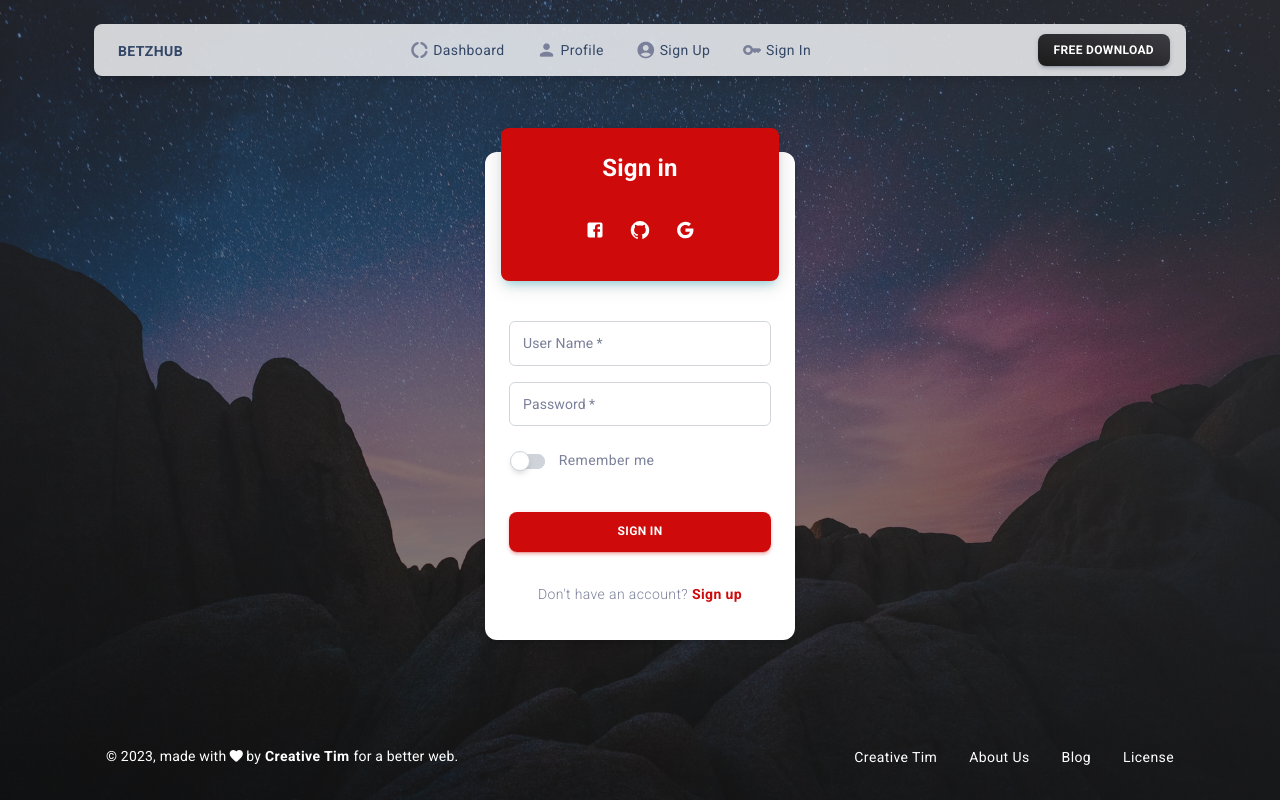
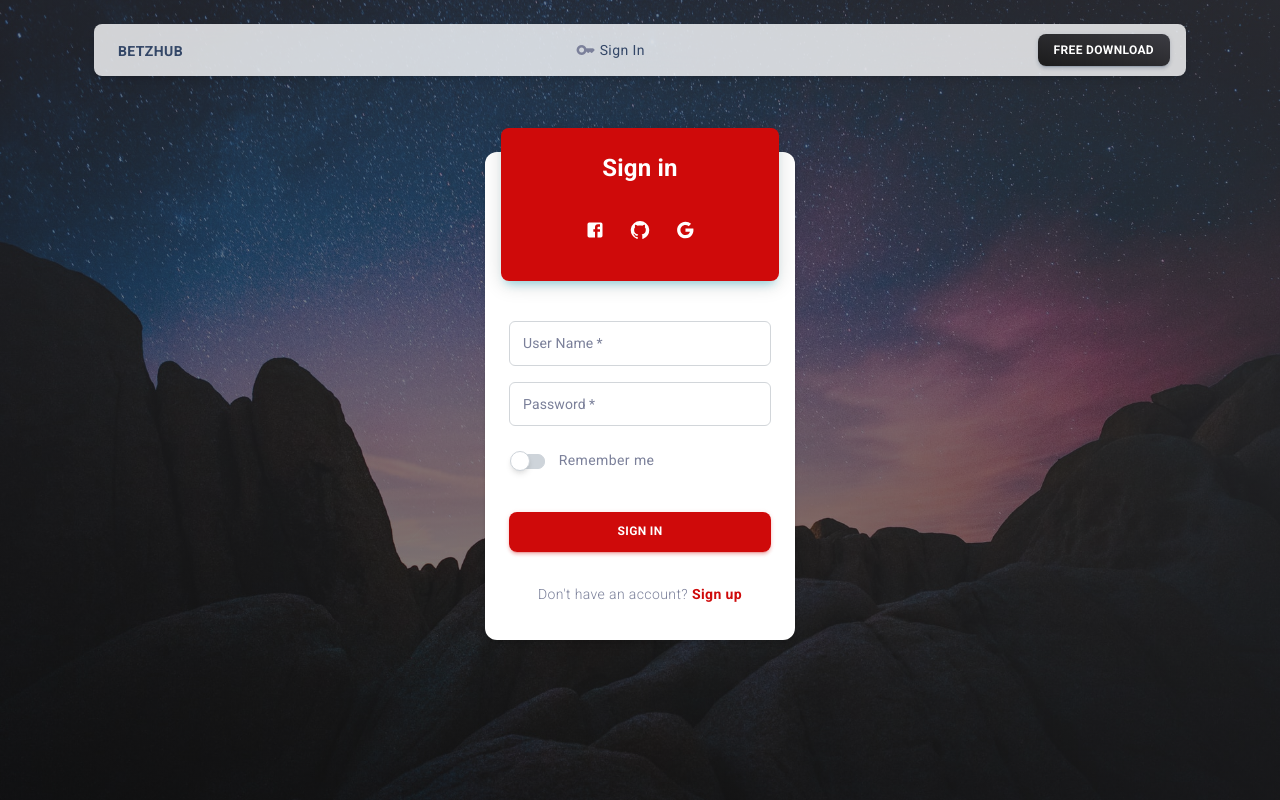
Before and after one commit to AnuOuseph/DST_Admin_Dashboard, a React (Create React App) app in the folder client/: page /authentication/sign-in in a window 1280 px wide. Built offline with nearby package versions, Linux system fonts and the light colour scheme.

Commit message:
signin page ui change

```diff
--- a/client/src/examples/Navbars/DefaultNavbar/DefaultNavbarMobile.js
+++ b/client/src/examples/Navbars/DefaultNavbar/DefaultNavbarMobile.js
@@ -45,9 +45,6 @@ function DefaultNavbarMobile({ open, close }) {
       MenuListProps={{ style: { width: `calc(${width}px - 4rem)` } }}
     >
       <MDBox px={0.5}>
-        <DefaultNavbarLink icon="donut_large" name="dashboard" route="/dashboard" />
-        <DefaultNavbarLink icon="person" name="profile" route="/profile" />
-        <DefaultNavbarLink icon="account_circle" name="sign up" route="/authentication/sign-up" />
         <DefaultNavbarLink icon="key" name="sign in" route="/authentication/sign-in" />
       </MDBox>
     </Menu>
--- a/client/src/examples/Navbars/DefaultNavbar/index.js
+++ b/client/src/examples/Navbars/DefaultNavbar/index.js
@@ -114,14 +114,6 @@ function DefaultNavbar({ transparent, light, action }) {
           </MDTypography>
         </MDBox>
         <MDBox color="inherit" display={{ xs: "none", lg: "flex" }} m={0} p={0}>
-          <DefaultNavbarLink icon="donut_large" name="dashboard" route="/dashboard" light={light} />
-          <DefaultNavbarLink icon="person" name="profile" route="/profile" light={light} />
-          <DefaultNavbarLink
-            icon="account_circle"
-            name="sign up"
-            route="/authentication/sign-up"
-            light={light}
-          />
           <DefaultNavbarLink
             icon="key"
             name="sign in"
--- a/client/src/layouts/authentication/components/BasicLayout/index.js
+++ b/client/src/layouts/authentication/components/BasicLayout/index.js
@@ -25,9 +25,6 @@ import MDBox from "components/MDBox";
 // Material Dashboard 2 React example components
 import DefaultNavbar from "examples/Navbars/DefaultNavbar";
 import PageLayout from "examples/LayoutContainers/PageLayout";
-
-// Authentication pages components
-import Footer from "layouts/authentication/components/Footer";
 
 function BasicLayout({ image, children }) {
   return (
@@ -63,7 +60,6 @@ function BasicLayout({ image, children }) {
           </Grid>
         </Grid>
       </MDBox>
-      <Footer light />
     </PageLayout>
   );
 }
```
